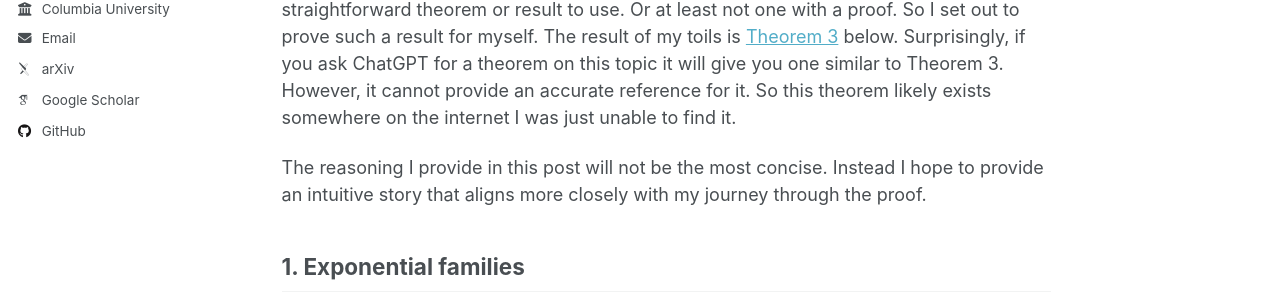
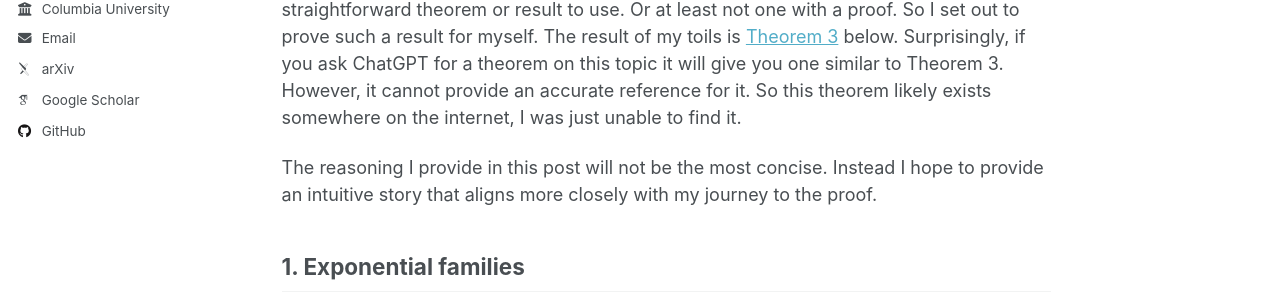
Before and after one commit to DanielEtaat/danieletaat.github.io, a Jekyll site: the page built from _posts/2025-07-07-on_mle_and_expo_families.md, in a window 1280 px wide and 900 px high. Shown: the part 363-663 px from the top of the window. Built offline with Jekyll 4.4.1, drawn with Linux system fonts in a browser that asks for light colours; some web fonts are replaced; some of the changed text lies outside the part shown.

Commit message:
updated blog

```diff
--- a/_posts/2025-07-07-on_mle_and_expo_families.md
+++ b/_posts/2025-07-07-on_mle_and_expo_families.md
@@ -19,9 +19,9 @@ tags:
 </style>
 
 
-While studying for an exam on statistical inference I became interested in the following question: **when is the maximum‑likelihood estimator (MLE) for the natural parameter of an exponential family asymptotically efficient?** After crawling through forums and textbooks I became certain that the answer was almost always. But I could not find a straightforward theorem or result to use. Or at least not one with a proof. So I set out to prove such a result for myself. The result of my toils is [Theorem 3](#theorem-3) below. Surprisingly, if you ask ChatGPT for a theorem on this topic it will give you one similar to Theorem 3. However, it cannot provide an accurate reference for it. So this theorem likely exists somewhere on the internet I was just unable to find it.
+While studying for an exam on statistical inference I became interested in the following question: **when is the maximum‑likelihood estimator (MLE) for the natural parameter of an exponential family asymptotically efficient?** After crawling through forums and textbooks I became certain that the answer was almost always. But I could not find a straightforward theorem or result to use. Or at least not one with a proof. So I set out to prove such a result for myself. The result of my toils is [Theorem 3](#theorem-3) below. Surprisingly, if you ask ChatGPT for a theorem on this topic it will give you one similar to Theorem 3. However, it cannot provide an accurate reference for it. So this theorem likely exists somewhere on the internet, I was just unable to find it.
 
-The reasoning I provide in this post will not be the most concise. Instead I hope to provide an intuitive story that aligns more closely with my journey through the proof.
+The reasoning I provide in this post will not be the most concise. Instead I hope to provide an intuitive story that aligns more closely with my journey to the proof.
 
 ## 1. Exponential families
 
```
Also changed, not shown: other parts of _posts/2025-07-07-on_mle_and_expo_families.md (+3 -3 lines).
